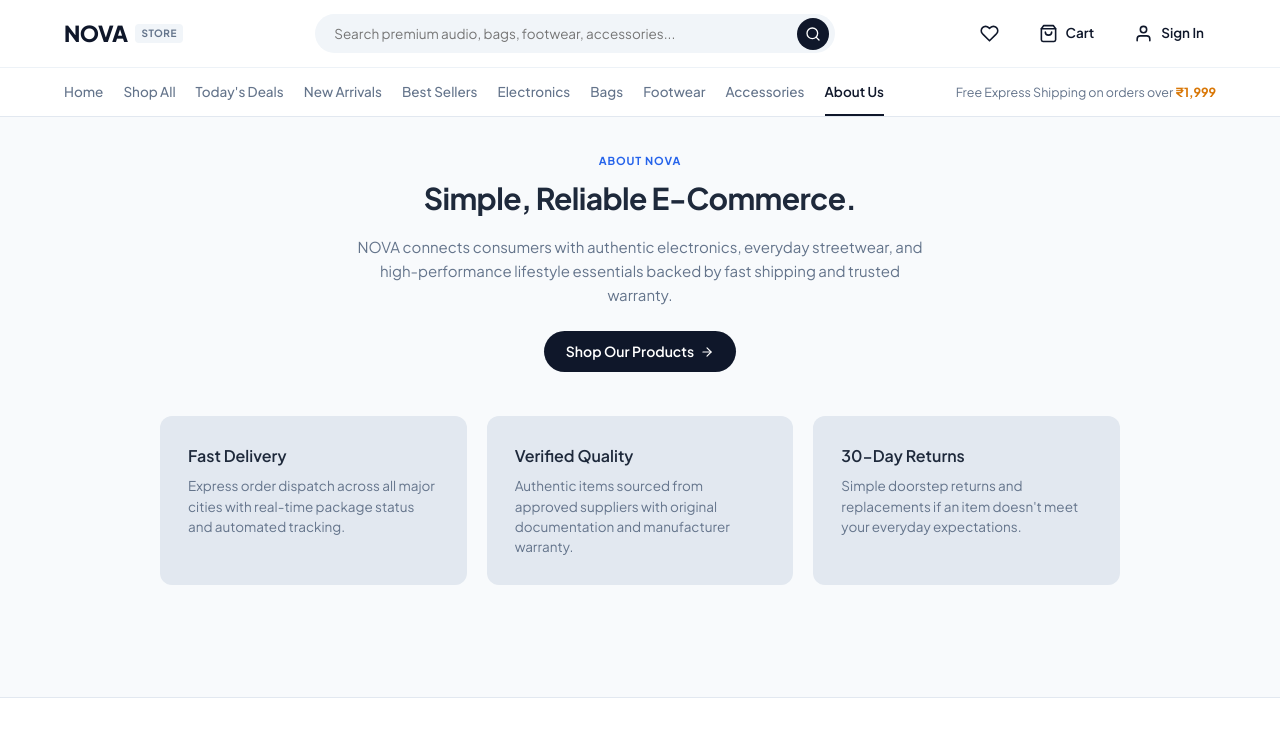
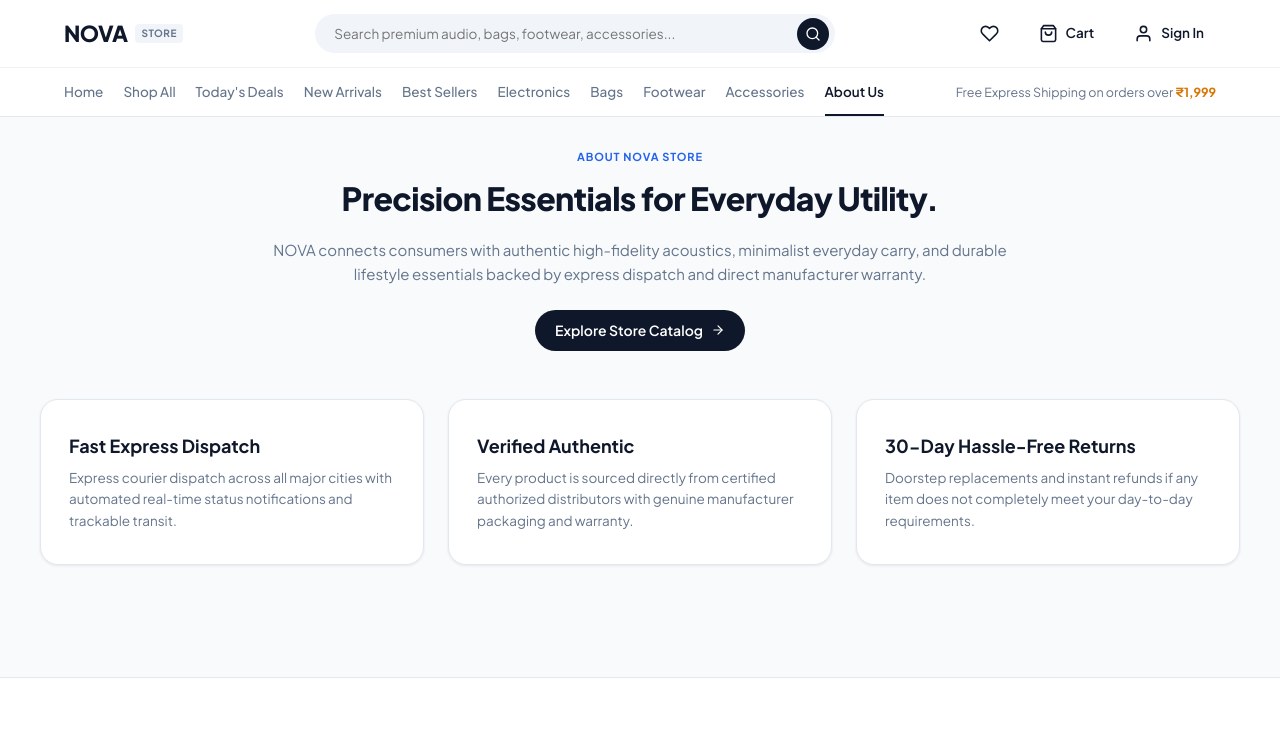
Before and after one commit to Suhirdha24/Mini-E-Commerce-Store, a React (Vite) app in the folder client/: page /about in a window 1280 px wide. Shown: the top 736 px of the page. Built offline with nearby package versions, Linux system fonts and the light colour scheme; no server answers.

Commit message:
fix: subnav active indicator, layout ratios across pages, and deduplicate products

```diff
--- a/client/src/components/Layout.jsx
+++ b/client/src/components/Layout.jsx
@@ -1,5 +1,5 @@
 import { useState, useEffect } from 'react';
-import { Link, NavLink, Outlet, useNavigate } from 'react-router-dom';
+import { Link, NavLink, Outlet, useNavigate, useLocation } from 'react-router-dom';
 import { useAuth } from '../context/AuthContext';
 import { useCart } from '../context/CartContext';
 import { safeGetJSON } from '../utils/storage';
@@ -9,9 +9,35 @@ export default function Layout() {
   const { user, logout } = useAuth();
   const { count } = useCart();
   const navigate = useNavigate();
+  const location = useLocation();
   const [searchQuery, setSearchQuery] = useState('');
   const [favCount, setFavCount] = useState(0);
   const [mobileOpen, setMobileOpen] = useState(false);
+
+  const searchParams = new URLSearchParams(location.search);
+  const currentCat = searchParams.get('cat') || '';
+  const currentSort = searchParams.get('sort') || '';
+  const currentQ = searchParams.get('q') || '';
+  const isShop = location.pathname === '/shop';
+
+  const isNavActive = (type, val = '') => {
+    if (type === 'home') {
+      return location.pathname === '/' || location.pathname === '/home';
+    }
+    if (type === 'about') {
+      return location.pathname === '/about';
+    }
+    if (type === 'all') {
+      return isShop && !currentCat && !currentSort && !currentQ;
+    }
+    if (type === 'sort') {
+      return isShop && currentSort.toLowerCase() === val.toLowerCase();
+    }
+    if (type === 'cat') {
+      return isShop && currentCat.toLowerCase() === val.toLowerCase();
+    }
+    return false;
+  };
 
   const updateFavCount = () => {
     const userKey = user?.email ? `fav_${String(user.email).toLowerCase()}` : 'fav_guest';
@@ -145,16 +171,16 @@ export default function Layout() {
         <div className="header-subnav">
           <div className="header-subnav-inner">
             <nav className="subnav-links">
-              <NavLink to="/home">Home</NavLink>
-              <NavLink to="/shop">Shop All</NavLink>
-              <NavLink to="/shop?sort=deals">Today's Deals</NavLink>
-              <NavLink to="/shop?sort=new">New Arrivals</NavLink>
-              <NavLink to="/shop?sort=best">Best Sellers</NavLink>
-              <NavLink to="/shop?cat=Electronics">Electronics</NavLink>
-              <NavLink to="/shop?cat=Bags">Bags</NavLink>
-              <NavLink to="/shop?cat=Footwear">Footwear</NavLink>
-              <NavLink to="/shop?cat=Accessories">Accessories</NavLink>
-              <NavLink to="/about">About Us</NavLink>
+              <Link to="/home" className={isNavActive('home') ? 'active' : ''}>Home</Link>
+              <Link to="/shop" className={isNavActive('all') ? 'active' : ''}>Shop All</Link>
+              <Link to="/shop?sort=deals" className={isNavActive('sort', 'deals') ? 'active' : ''}>Today's Deals</Link>
+              <Link to="/shop?sort=new" className={isNavActive('sort', 'new') ? 'active' : ''}>New Arrivals</Link>
+              <Link to="/shop?sort=best" className={isNavActive('sort', 'best') ? 'active' : ''}>Best Sellers</Link>
+              <Link to="/shop?cat=Electronics" className={isNavActive('cat', 'Electronics') ? 'active' : ''}>Electronics</Link>
+              <Link to="/shop?cat=Bags" className={isNavActive('cat', 'Bags') ? 'active' : ''}>Bags</Link>
+              <Link to="/shop?cat=Footwear" className={isNavActive('cat', 'Footwear') ? 'active' : ''}>Footwear</Link>
+              <Link to="/shop?cat=Accessories" className={isNavActive('cat', 'Accessories') ? 'active' : ''}>Accessories</Link>
+              <Link to="/about" className={isNavActive('about') ? 'active' : ''}>About Us</Link>
             </nav>
 
             <div className="subnav-promo">
--- a/client/src/data/initialProducts.js
+++ b/client/src/data/initialProducts.js
@@ -33,8 +33,8 @@ export const initialAdminProducts = [
   { id: 'p-a5', sku: 'SKU-ACC-05', name: 'Silk Knit Scarf', category: 'Accessories', regularPrice: 1899, salePrice: 1599, costPrice: 900, price: 1599, image: 'https://images.unsplash.com/photo-1520903920243-00d872a2d1c9?w=800&auto=format&fit=crop&q=80', description: 'Luxurious 100% mulberry silk knit scarf.', stock: 16, active: true },
   { id: 'p-a6', sku: 'SKU-ACC-06', name: 'Minimalist Card Holder', category: 'Accessories', regularPrice: 999, salePrice: 799, costPrice: 400, price: 799, image: 'https://images.unsplash.com/photo-1606503153255-59d8b8b82176?w=800&auto=format&fit=crop&q=80', description: 'Ultra-thin front pocket leather card sleeve.', stock: 35, active: true },
   { id: 'p-a7', sku: 'SKU-ACC-07', name: 'Silver Chain Pendant', category: 'Accessories', regularPrice: 1599, salePrice: 1399, costPrice: 700, price: 1399, image: 'https://images.unsplash.com/photo-1599643478518-a784e5dc4c8f?w=800&auto=format&fit=crop&q=80', description: 'Sterling silver geometric pendant necklace.', stock: 22, active: true },
-  { id: 'p-a8', sku: 'SKU-ACC-08', name: 'Automatic Minimal Watch', category: 'Accessories', regularPrice: 5499, salePrice: 4999, costPrice: 2900, price: 4999, image: 'https://images.unsplash.com/photo-1522335789203-aabd1fc54bc9?w=800&auto=format&fit=crop&q=80', description: 'Self-winding automatic mechanical watch.', stock: 7, active: true },
-  { id: 'p-a9', sku: 'SKU-ACC-09', name: 'Full-Grain Leather Belt', category: 'Accessories', regularPrice: 1499, salePrice: 1299, costPrice: 700, price: 1299, image: 'https://images.unsplash.com/photo-1553062407-98eeb64c6a62?w=800&auto=format&fit=crop&q=80', description: 'Durable solid brass buckle leather belt.', stock: 19, active: true },
+  { id: 'p-a8', sku: 'SKU-ACC-08', name: 'Automatic Minimal Watch', category: 'Accessories', regularPrice: 5499, salePrice: 4999, costPrice: 2900, price: 4999, image: 'https://images.unsplash.com/photo-1523275335684-37898b6baf30?w=800&auto=format&fit=crop&q=80', description: 'Self-winding automatic mechanical watch.', stock: 7, active: true },
+  { id: 'p-a9', sku: 'SKU-ACC-09', name: 'Full-Grain Leather Belt', category: 'Accessories', regularPrice: 1499, salePrice: 1299, costPrice: 700, price: 1299, image: 'https://images.unsplash.com/photo-1624222247344-550fb60583dc?w=800&auto=format&fit=crop&q=80', description: 'Durable solid brass buckle leather belt.', stock: 19, active: true },
   { id: 'p-a10', sku: 'SKU-ACC-10', name: 'Retro Aviator Sunglasses', category: 'Accessories', regularPrice: 1999, salePrice: 1699, costPrice: 900, price: 1699, image: 'https://images.unsplash.com/photo-1572635196237-14b3f281503f?w=800&auto=format&fit=crop&q=80', description: 'Gold frame classic aviator sunglasses.', stock: 15, active: true },
 
   // APPAREL (10 UNIQUE PRODUCTS & IMAGES)
@@ -46,7 +46,7 @@ export const initialAdminProducts = [
   { id: 'p-c6', sku: 'SKU-APP-06', name: 'Slim Fit Chino Pants', category: 'Apparel', regularPrice: 2499, salePrice: 2199, costPrice: 1200, price: 2199, image: 'https://images.unsplash.com/photo-1541099649105-f69ad21f3246?w=800&auto=format&fit=crop&q=80', description: 'Stretch cotton twill chino trousers.', stock: 18, active: true },
   { id: 'p-c7', sku: 'SKU-APP-07', name: 'Merino Wool Crewneck', category: 'Apparel', regularPrice: 3499, salePrice: 2999, costPrice: 1700, price: 2999, image: 'https://images.unsplash.com/photo-1620799140408-edc6dcb6d633?w=800&auto=format&fit=crop&q=80', description: 'Fine knit Australian merino wool sweater.', stock: 12, active: true },
   { id: 'p-c8', sku: 'SKU-APP-08', name: 'Classic Oxford Button-Down', category: 'Apparel', regularPrice: 1999, salePrice: 1799, costPrice: 950, price: 1799, image: 'https://images.unsplash.com/photo-1602810318383-e386cc2a3ccf?w=800&auto=format&fit=crop&q=80', description: '100% cotton Oxford weave formal shirt.', stock: 22, active: true },
-  { id: 'p-c9', sku: 'SKU-APP-09', name: 'Puffer Winter Vest', category: 'Apparel', regularPrice: 2899, salePrice: 2599, costPrice: 1400, price: 2599, image: 'https://images.unsplash.com/photo-1608256246200-53e635b5b65f?w=800&auto=format&fit=crop&q=80', description: 'Insulated sleeveless winter puffer vest.', stock: 15, active: true },
+  { id: 'p-c9', sku: 'SKU-APP-09', name: 'Puffer Winter Vest', category: 'Apparel', regularPrice: 2899, salePrice: 2599, costPrice: 1400, price: 2599, image: 'https://images.unsplash.com/photo-1544923246-77307dd654cb?w=800&auto=format&fit=crop&q=80', description: 'Insulated sleeveless winter puffer vest.', stock: 15, active: true },
   { id: 'p-c10', sku: 'SKU-APP-10', name: 'Athletic Jogger Pants', category: 'Apparel', regularPrice: 1799, salePrice: 1499, costPrice: 800, price: 1499, image: 'https://images.unsplash.com/photo-1552902865-b72c031ac5ea?w=800&auto=format&fit=crop&q=80', description: 'Tapered fleece casual jogger pants.', stock: 28, active: true },
 
   // HOME (10 UNIQUE PRODUCTS & IMAGES)
--- a/client/src/pages/About.jsx
+++ b/client/src/pages/About.jsx
@@ -3,50 +3,49 @@ import { ArrowRightIcon } from '../components/Icons';
 
 export default function About() {
   return (
-    <div className="container page" style={{ maxWidth: '960px' }}>
-      <div style={{ textAlign: 'center', marginBottom: '44px' }}>
-        <span style={{ fontSize: '11px', fontWeight: 700, textTransform: 'uppercase', color: 'var(--accent-blue)', letterSpacing: '0.08em' }}>
-          About NOVA
+    <div className="container page">
+      <div style={{ textAlign: 'center', maxWidth: '780px', margin: '0 auto 48px' }}>
+        <span className="eyebrow" style={{ color: 'var(--accent-blue)', display: 'block', marginBottom: '8px' }}>
+          About NOVA STORE
         </span>
-        <h1 style={{ fontSize: '30px', fontWeight: 700, color: 'var(--text-main)', margin: '6px 0 14px', letterSpacing: '-0.02em' }}>
-          Simple, Reliable E-Commerce.
+        <h1 style={{ fontSize: '32px', fontWeight: 800, color: 'var(--text-dark)', margin: '0 0 16px', letterSpacing: '-0.02em' }}>
+          Precision Essentials for Everyday Utility.
         </h1>
-        <p style={{ color: 'var(--text-muted)', fontSize: '15px', maxWidth: '580px', margin: '0 auto 24px', lineHeight: 1.6 }}>
-          NOVA connects consumers with authentic electronics, everyday streetwear, and high-performance lifestyle essentials backed by fast shipping and trusted warranty.
+        <p style={{ color: 'var(--text-muted)', fontSize: '15px', lineHeight: 1.6, marginBottom: '24px' }}>
+          NOVA connects consumers with authentic high-fidelity acoustics, minimalist everyday carry, and durable lifestyle essentials backed by express dispatch and direct manufacturer warranty.
         </p>
-        <Link className="primary" to="/shop">
-          <span style={{ display: 'inline-flex', alignItems: 'center', gap: '6px' }}>
-            Shop Our Products <ArrowRightIcon size={14} />
-          </span>
+        <Link className="btn btn-primary" to="/shop">
+          <span>Explore Store Catalog</span>
+          <ArrowRightIcon size={14} />
         </Link>
       </div>
 
-      {/* VALUE PILLARS */}
-      <div style={{ display: 'grid', gridTemplateColumns: 'repeat(auto-fit, minmax(260px, 1fr))', gap: '20px', marginBottom: '48px' }}>
-        <div style={{ background: 'var(--bg-muted)', padding: '28px', borderRadius: 'var(--radius-md)', border: '1px solid var(--border-color)' }}>
-          <h3 style={{ fontSize: '16px', fontWeight: 600, color: 'var(--text-main)', marginBottom: '8px' }}>
-            Fast Delivery
+      {/* VALUE PILLARS (3-CARD GRID MATCHING HOMEPAGE RATIO) */}
+      <div style={{ display: 'grid', gridTemplateColumns: 'repeat(3, 1fr)', gap: '24px', marginBottom: '48px' }}>
+        <div style={{ background: 'var(--bg-surface)', padding: '32px 28px', borderRadius: 'var(--radius-lg)', border: '1px solid var(--border)', boxShadow: 'var(--shadow-sm)' }}>
+          <h3 style={{ fontSize: '18px', fontWeight: 700, color: 'var(--text-dark)', marginBottom: '8px' }}>
+            Fast Express Dispatch
           </h3>
-          <p style={{ color: 'var(--text-muted)', fontSize: '13.5px', lineHeight: 1.5 }}>
-            Express order dispatch across all major cities with real-time package status and automated tracking.
+          <p style={{ color: 'var(--text-muted)', fontSize: '13.5px', lineHeight: 1.6 }}>
+            Express courier dispatch across all major cities with automated real-time status notifications and trackable transit.
           </p>
         </div>
 
-        <div style={{ background: 'var(--bg-muted)', padding: '28px', borderRadius: 'var(--radius-md)', border: '1px solid var(--border-color)' }}>
-          <h3 style={{ fontSize: '16px', fontWeight: 600, color: 'var(--text-main)', marginBottom: '8px' }}>
-            Verified Quality
+        <div style={{ background: 'var(--bg-surface)', padding: '32px 28px', borderRadius: 'var(--radius-lg)', border: '1px solid var(--border)', boxShadow: 'var(--shadow-sm)' }}>
+          <h3 style={{ fontSize: '18px', fontWeight: 700, color: 'var(--text-dark)', marginBottom: '8px' }}>
+            Verified Authentic
           </h3>
-          <p style={{ color: 'var(--text-muted)', fontSize: '13.5px', lineHeight: 1.5 }}>
-            Authentic items sourced from approved suppliers with original documentation and manufacturer warranty.
+          <p style={{ color: 'var(--text-muted)', fontSize: '13.5px', lineHeight: 1.6 }}>
+            Every product is sourced directly from certified authorized distributors with genuine manufacturer packaging and warranty.
           </p>
         </div>
 
-        <div style={{ background: 'var(--bg-muted)', padding: '28px', borderRadius: 'var(--radius-md)', border: '1px solid var(--border-color)' }}>
-          <h3 style={{ fontSize: '16px', fontWeight: 600, color: 'var(--text-main)', marginBottom: '8px' }}>
-            30-Day Returns
+        <div style={{ background: 'var(--bg-surface)', padding: '32px 28px', borderRadius: 'var(--radius-lg)', border: '1px solid var(--border)', boxShadow: 'var(--shadow-sm)' }}>
+          <h3 style={{ fontSize: '18px', fontWeight: 700, color: 'var(--text-dark)', marginBottom: '8px' }}>
+            30-Day Hassle-Free Returns
           </h3>
-          <p style={{ color: 'var(--text-muted)', fontSize: '13.5px', lineHeight: 1.5 }}>
-            Simple doorstep returns and replacements if an item doesn't meet your everyday expectations.
+          <p style={{ color: 'var(--text-muted)', fontSize: '13.5px', lineHeight: 1.6 }}>
+            Doorstep replacements and instant refunds if any item does not completely meet your day-to-day requirements.
           </p>
         </div>
       </div>
--- a/client/src/pages/Home.jsx
+++ b/client/src/pages/Home.jsx
@@ -24,26 +24,44 @@ export default function Home() {
       .finally(() => setLoading(false));
   }, []);
 
+  // Deduplicate products by unique key
+  const uniqueProducts = [];
+  const seenProductKeys = new Set();
+  for (const p of allProducts) {
+    if (!p) continue;
+    const key = (p.id || p._id || p.sku || p.name).toString().toLowerCase();
+    if (!seenProductKeys.has(key)) {
+      seenProductKeys.add(key);
+      uniqueProducts.push(p);
+    }
+  }
+
   // Category counts and list
   const categoryMeta = [
-    { name: 'Electronics', count: allProducts.filter(p => p.category === 'Electronics').length || 4, img: 'https://images.unsplash.com/photo-1505740420928-5e560c06d30e?w=500&auto=format&fit=crop&q=80' },
-    { name: 'Bags', count: allProducts.filter(p => p.category === 'Bags').length || 3, img: 'https://images.unsplash.com/photo-1553062407-98eeb64c6a62?w=500&auto=format&fit=crop&q=80' },
-    { name: 'Footwear', count: allProducts.filter(p => p.category === 'Footwear').length || 3, img: 'https://images.unsplash.com/photo-1542291026-7eec264c27ff?w=500&auto=format&fit=crop&q=80' },
-    { name: 'Accessories', count: allProducts.filter(p => p.category === 'Accessories').length || 3, img: 'https://images.unsplash.com/photo-1523275335684-37898b6baf30?w=500&auto=format&fit=crop&q=80' },
-    { name: 'Apparel', count: allProducts.filter(p => p.category === 'Apparel').length || 2, img: 'https://images.unsplash.com/photo-1521572267360-ee0c2909d518?w=500&auto=format&fit=crop&q=80' },
-    { name: 'Home', count: allProducts.filter(p => p.category === 'Home').length || 2, img: 'https://images.unsplash.com/photo-1513519245088-0e12902e5a38?w=500&auto=format&fit=crop&q=80' }
+    { name: 'Electronics', count: uniqueProducts.filter(p => p.category === 'Electronics').length || 10, img: 'https://images.unsplash.com/photo-1505740420928-5e560c06d30e?w=500&auto=format&fit=crop&q=80' },
+    { name: 'Bags', count: uniqueProducts.filter(p => p.category === 'Bags').length || 10, img: 'https://images.unsplash.com/photo-1553062407-98eeb64c6a62?w=500&auto=format&fit=crop&q=80' },
+    { name: 'Footwear', count: uniqueProducts.filter(p => p.category === 'Footwear').length || 10, img: 'https://images.unsplash.com/photo-1542291026-7eec264c27ff?w=500&auto=format&fit=crop&q=80' },
+    { name: 'Accessories', count: uniqueProducts.filter(p => p.category === 'Accessories').length || 10, img: 'https://images.unsplash.com/photo-1523275335684-37898b6baf30?w=500&auto=format&fit=crop&q=80' },
+    { name: 'Apparel', count: uniqueProducts.filter(p => p.category === 'Apparel').length || 10, img: 'https://images.unsplash.com/photo-1521572267360-ee0c2909d518?w=500&auto=format&fit=crop&q=80' },
+    { name: 'Home', count: uniqueProducts.filter(p => p.category === 'Home').length || 10, img: 'https://images.unsplash.com/photo-1513519245088-0e12902e5a38?w=500&auto=format&fit=crop&q=80' }
   ];
 
-  // Deals: Products with discount or sale price
+  // Deals: Products with discount or sale price (up to 8 items)
   const dealProducts = (activeDealCategory === 'All')
-    ? allProducts.filter(p => (Number(p.regularPrice || 0) > Number(p.salePrice || p.price || 0)) || p.featured).slice(0, 8)
-    : allProducts.filter(p => p.category === activeDealCategory).slice(0, 8);
+    ? uniqueProducts.filter(p => (Number(p.regularPrice || 0) > Number(p.salePrice || p.price || 0)) || p.featured).slice(0, 8)
+    : uniqueProducts.filter(p => p.category === activeDealCategory).slice(0, 8);
 
-  // New arrivals: sorted by createdAt
-  const newArrivals = [...allProducts].slice(0, 4);
+  const dealKeys = new Set(dealProducts.map(p => (p.id || p._id || p.sku || p.name).toString().toLowerCase()));
 
-  // Best sellers: featured or popular items
-  const bestSellers = [...allProducts].reverse().slice(0, 4);
+  // New arrivals: products distinct from Deals
+  const remainingAfterDeals = uniqueProducts.filter(p => !dealKeys.has((p.id || p._id || p.sku || p.name).toString().toLowerCase()));
+  const newArrivals = (remainingAfterDeals.length >= 4 ? remainingAfterDeals : uniqueProducts).slice(0, 4);
+
+  const arrivalKeys = new Set(newArrivals.map(p => (p.id || p._id || p.sku || p.name).toString().toLowerCase()));
+
+  // Best sellers: products distinct from Deals and New Arrivals
+  const remainingAfterArrivals = remainingAfterDeals.filter(p => !arrivalKeys.has((p.id || p._id || p.sku || p.name).toString().toLowerCase()));
+  const bestSellers = (remainingAfterArrivals.length >= 4 ? remainingAfterArrivals : uniqueProducts.slice(4)).slice(0, 4);
 
   return (
     <div className="container page">
--- a/client/src/pages/OrderDetail.jsx
+++ b/client/src/pages/OrderDetail.jsx
@@ -33,7 +33,7 @@ export default function OrderDetail() {
   const shortId = String(orderId).slice(-8).toUpperCase();
 
   return (
-    <div className="container page" style={{ maxWidth: '850px' }}>
+    <div className="container page">
       <Link to="/orders" style={{ textDecoration: 'none', color: 'var(--text-muted)', fontSize: '13px', marginBottom: '16px', display: 'inline-block' }}>
         ← Back to My Orders
       </Link>
--- a/client/src/pages/Shop.jsx
+++ b/client/src/pages/Shop.jsx
@@ -75,9 +75,19 @@ export default function Shop() {
     setSearchParams(params);
   };
 
-  const categories = Array.from(new Set((items || []).map(i => i?.category).filter(Boolean)));
+  // Deduplicate products by unique key
+  const seenCatalogKeys = new Set();
+  const uniqueItems = (items || []).filter(item => {
+    if (!item) return false;
+    const key = (item._id || item.id || item.sku || item.name).toString().toLowerCase();
+    if (seenCatalogKeys.has(key)) return false;
+    seenCatalogKeys.add(key);
+    return true;
+  });
 
-  let filtered = (items || []).filter(i =>
+  const categories = Array.from(new Set(uniqueItems.map(i => i?.category).filter(Boolean)));
+
+  let filtered = uniqueItems.filter(i =>
     i &&
     (!cat || i.category === cat) &&
     (!q || (i.name && i.name.toLowerCase().includes(q.toLowerCase())) ||
@@ -93,6 +103,14 @@ export default function Shop() {
     filtered.sort((a, b) => (a.name || '').localeCompare(b.name || ''));
   } else if (sortBy === 'deals') {
     filtered = filtered.filter(p => Number(p.regularPrice || 0) > Number(p.salePrice || p.price || 0) || p.featured);
+  } else if (sortBy === 'new') {
+    filtered.sort((a, b) => {
+      const dateA = a.created_at || a.createdAt ? new Date(a.created_at || a.createdAt).getTime() : 0;
+      const dateB = b.created_at || b.createdAt ? new Date(b.created_at || b.createdAt).getTime() : 0;
+      return dateB - dateA;
+    });
+  } else if (sortBy === 'best') {
+    filtered.sort((a, b) => (b.featured ? 1 : 0) - (a.featured ? 1 : 0) || (b.stock || 0) - (a.stock || 0));
   }
 
   return (
@@ -114,7 +132,15 @@ export default function Shop() {
       <div style={{ display: 'flex', justifyContent: 'space-between', alignItems: 'baseline', flexWrap: 'wrap', gap: '12px', marginBottom: '24px' }}>
         <div>
           <h1 style={{ fontSize: '28px', fontWeight: 800, color: 'var(--text-dark)', margin: 0 }}>
-            {cat ? `${cat} Collection` : sortBy === 'deals' ? "Today's Deals & Offers" : 'Store Catalog'}
+            {cat
+              ? `${cat} Collection`
+              : sortBy === 'deals'
+                ? "Today's Deals & Offers"
+                : sortBy === 'new'
+                  ? 'New Arrivals'
+                  : sortBy === 'best'
+                    ? 'Best Sellers'
+                    : 'Store Catalog'}
           </h1>
           <p style={{ fontSize: '13.5px', color: 'var(--text-muted)', marginTop: '4px' }}>
             Showing {filtered.length} products available for immediate dispatch.
@@ -165,10 +191,10 @@ export default function Shop() {
               border: '1px solid var(--border)'
             }}
           >
-            All Products ({items.length})
+            All Products ({uniqueItems.length})
           </button>
           {categories.map(c => {
-            const count = items.filter(i => i && i.category === c).length;
+            const count = uniqueItems.filter(i => i && i.category === c).length;
             const isSel = cat === c;
             return (
               <button
@@ -226,6 +252,8 @@ export default function Shop() {
           >
             <option value="featured">Sort by: Featured</option>
             <option value="deals">Sort by: Best Deals</option>
+            <option value="new">Sort by: New Arrivals</option>
+            <option value="best">Sort by: Best Sellers</option>
             <option value="price-low">Price: Low to High</option>
             <option value="price-high">Price: High to Low</option>
             <option value="name">Name: A to Z</option>
```
Also changed, not shown: client/src/pages/Checkout.jsx (+7 -3 lines), client/src/pages/Orders.jsx (+7 -7 lines), client/src/pages/Profile.jsx (+6 -4 lines).
